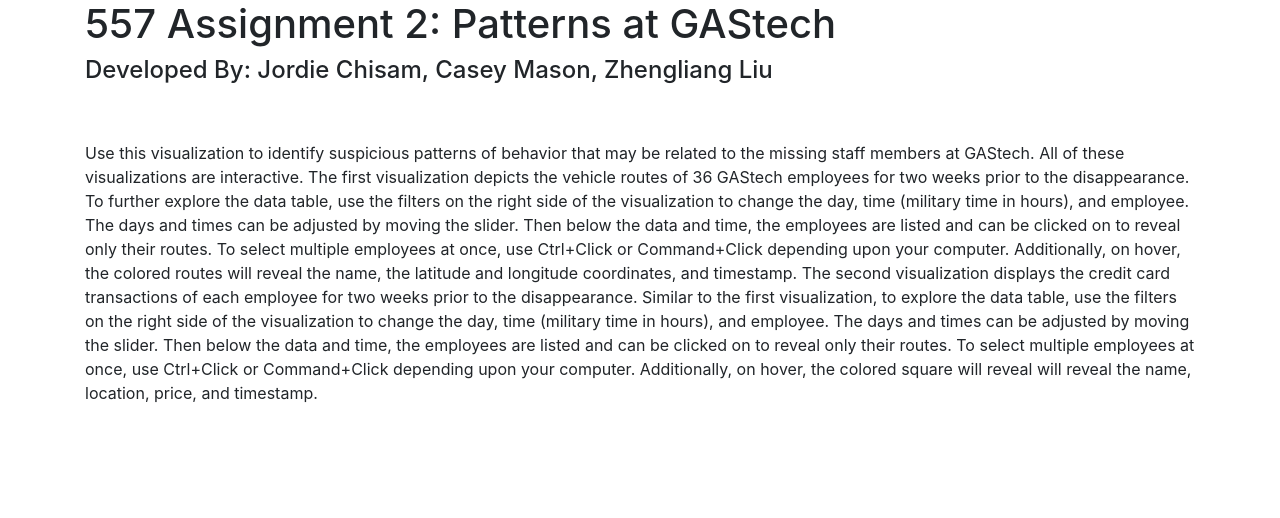
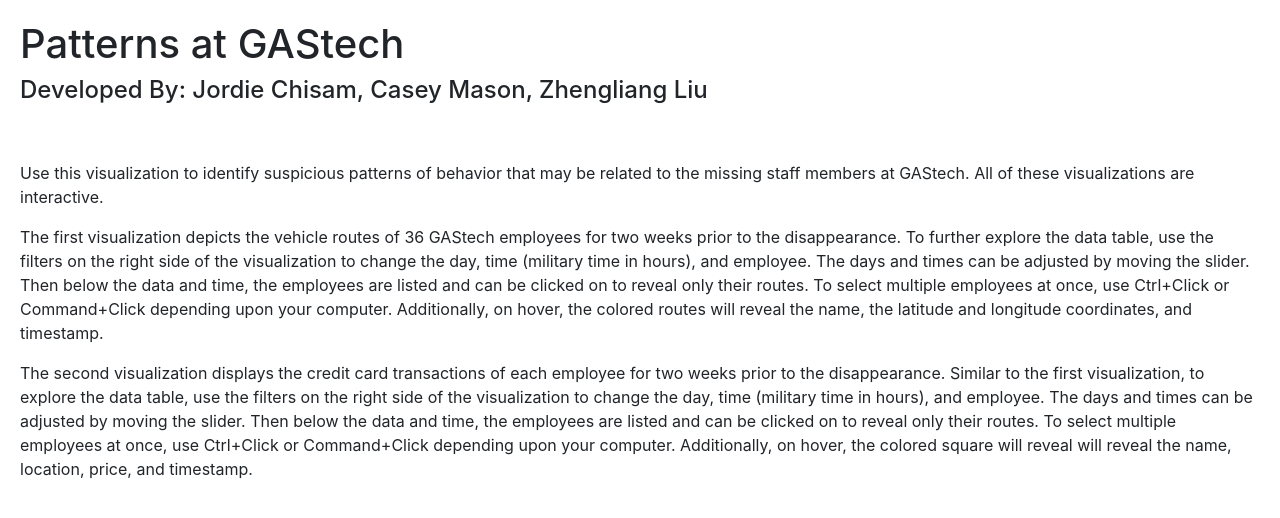
Before and after one commit to jachisam/557_assignment2, a plain HTML site: page index.html in a window 1280 px wide. Drawn offline with nearby package versions, Linux system fonts and the light colour scheme.

Commit message:
fixed some css

```diff
--- a/index.html
+++ b/index.html
@@ -1,23 +1,20 @@
 
 <!DOCTYPE html>
 <html>
+    <title>557 Assignment 2</title>
     <head>
         <link rel="stylesheet" href="https://stackpath.bootstrapcdn.com/bootstrap/4.3.1/css/bootstrap.min.css" integrity="sha384-ggOyR0iXCbMQv3Xipma34MD+dH/1fQ784/j6cY/iJTQUOhcWr7x9JvoRxT2MZw1T" crossorigin="anonymous">
+        <link rel="stylesheet" type="text/css" href="style.css">
     </head>
 <body>
 
-<div class = "container">
-    <h1>557 Assignment 2: Patterns at GAStech</h1>
+<div class = "main">
+    <h1>Patterns at GAStech</h1>
     <h4>Developed By: Jordie Chisam, Casey Mason, Zhengliang Liu</h4>
     <br><br>
-    <p>
-        Use this visualization to identify suspicious patterns of behavior that may be related to the missing staff members at GAStech. All of these visualizations are interactive.
-
-The first visualization depicts the vehicle routes of 36 GAStech employees for two weeks prior to the disappearance. To further explore the data table, use the filters on the right side of the visualization to change the day, time (military time in hours), and employee. The days and times can be adjusted by moving the slider. Then below the data and time, the employees are listed and can be clicked on to reveal only their routes. To select multiple employees at once, use Ctrl+Click or Command+Click depending upon your computer. Additionally, on hover, the colored routes will reveal the name, the latitude and longitude coordinates, and timestamp.
-
-The second visualization displays the credit card transactions of each employee for two weeks prior to the disappearance. Similar to the first visualization, to explore the data table, use the filters on the right side of the visualization to change the day, time (military time in hours), and employee. The days and times can be adjusted by moving the slider. Then below the data and time, the employees are listed and can be clicked on to reveal only their routes. To select multiple employees at once, use Ctrl+Click or Command+Click depending upon your computer. Additionally, on hover, the colored square will reveal will reveal the name, location, price, and timestamp.
-
-    </p>
+    <p>Use this visualization to identify suspicious patterns of behavior that may be related to the missing staff members at GAStech. All of these visualizations are interactive. </p>
+    <p>The first visualization depicts the vehicle routes of 36 GAStech employees for two weeks prior to the disappearance. To further explore the data table, use the filters on the right side of the visualization to change the day, time (military time in hours), and employee. The days and times can be adjusted by moving the slider. Then below the data and time, the employees are listed and can be clicked on to reveal only their routes. To select multiple employees at once, use Ctrl+Click or Command+Click depending upon your computer. Additionally, on hover, the colored routes will reveal the name, the latitude and longitude coordinates, and timestamp. </p>
+    <p>The second visualization displays the credit card transactions of each employee for two weeks prior to the disappearance. Similar to the first visualization, to explore the data table, use the filters on the right side of the visualization to change the day, time (military time in hours), and employee. The days and times can be adjusted by moving the slider. Then below the data and time, the employees are listed and can be clicked on to reveal only their routes. To select multiple employees at once, use Ctrl+Click or Command+Click depending upon your computer. Additionally, on hover, the colored square will reveal will reveal the name, location, price, and timestamp. </p>
 </div>
 
 
--- /dev/null
+++ b/style.css
@@ -0,0 +1,3 @@
+.main {
+    padding: 20px;
+}
```
